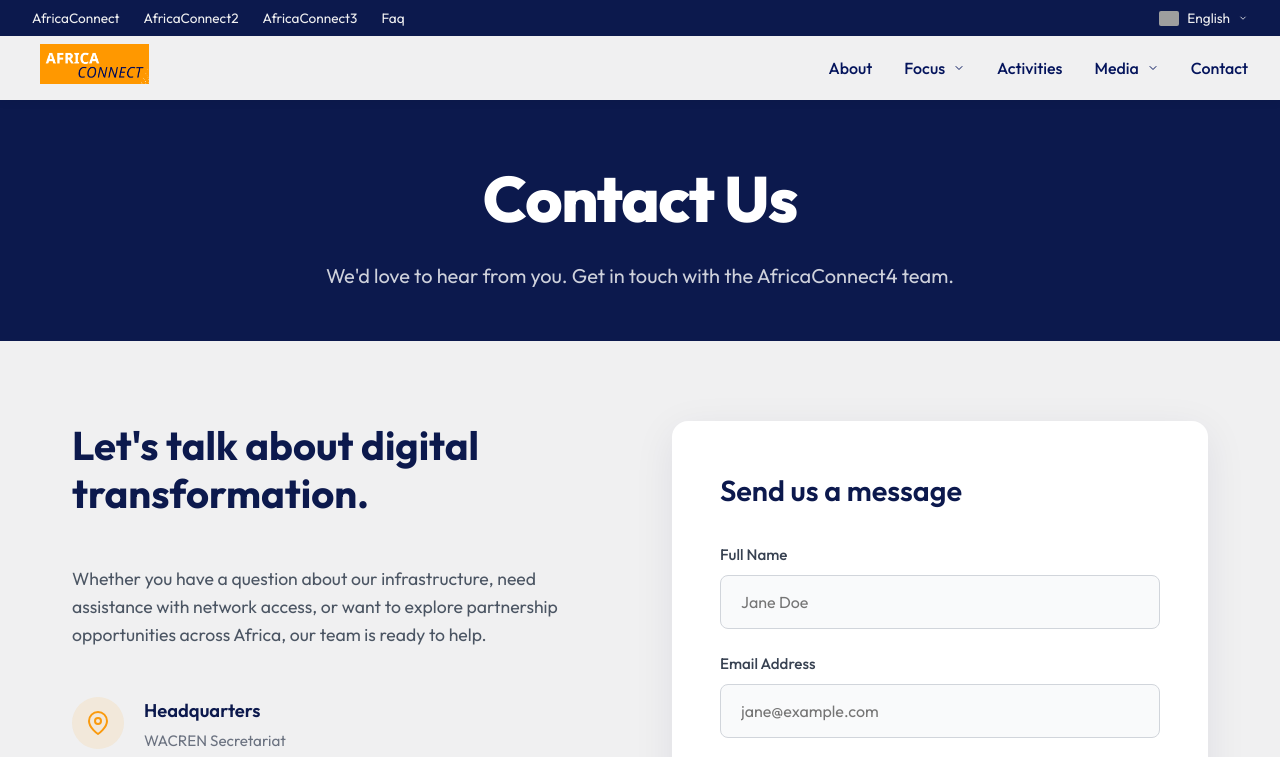
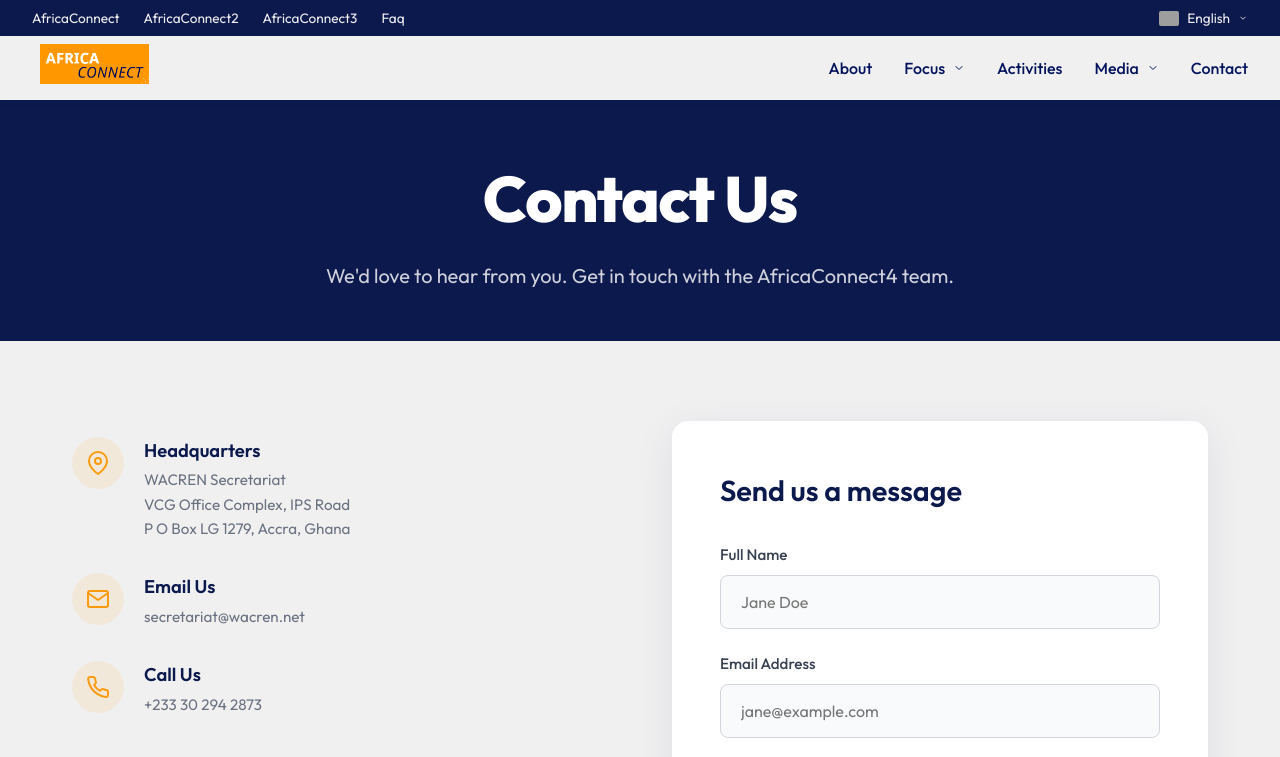
Before and after one commit to rizennews/africaconnect4, a Next.js app: page /contact in a window 1280 px wide. Shown: the top 757 px of the page. Built offline with nearby package versions, Linux system fonts and the light colour scheme; grey boxes are pictures that could not be loaded.

Commit message:
Remove intro text from contact page

```diff
--- a/src/app/contact/page.tsx
+++ b/src/app/contact/page.tsx
@@ -12,10 +12,6 @@
 
       <section className={styles.container}>
         <div className={styles.infoSection}>
-          <h2 className={styles.infoTitle}>Let's talk about digital transformation.</h2>
-          <p className={styles.infoDesc}>
-            Whether you have a question about our infrastructure, need assistance with network access, or want to explore partnership opportunities across Africa, our team is ready to help.
-          </p>
 
           <div className={styles.contactDetails}>
             <div className={styles.detailItem}>
```
